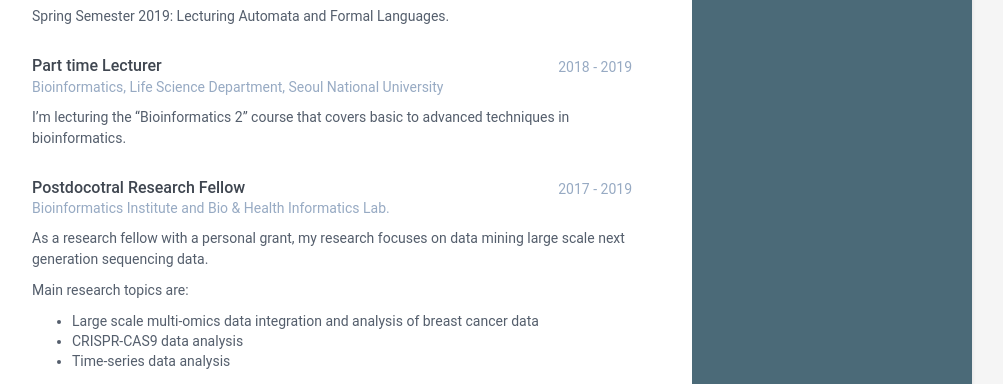
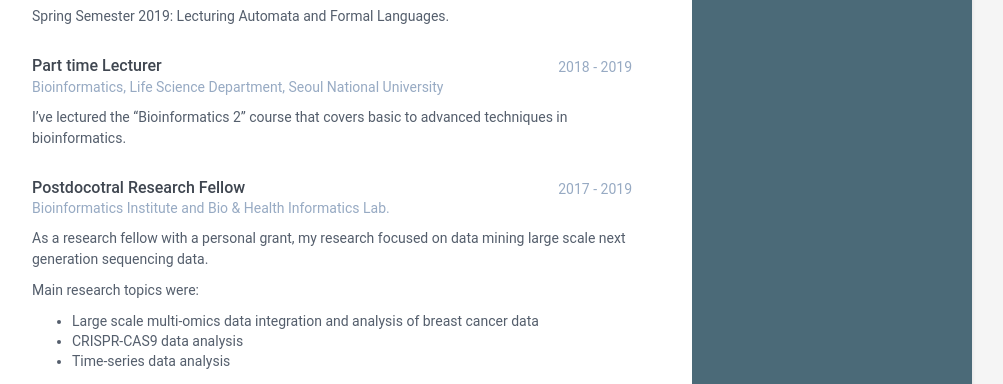
Before and after one commit to inukj/inukj.github.io, a Jekyll site: the page built from index.html, in a window 1280 px wide and 900 px high, scrolled down 3287 px. Shown: the part 151-535 px from the top of the window, without its empty margins (168-1171 px from the left). Built offline with Jekyll 4.4.1, drawn with Linux system fonts in a browser that asks for light colours.

Commit message:
Update data.yml

```diff
--- a/_data/data.yml
+++ b/_data/data.yml
@@ -95,15 +95,15 @@ experiences:
       time: 2018 - 2019
       company: "Bioinformatics, Life Science Department, Seoul National University"
       details: |
-        I'm lecturing the "Bioinformatics 2" course that covers basic to advanced techniques in bioinformatics.
+        I've lectured the "Bioinformatics 2" course that covers basic to advanced techniques in bioinformatics.
 
     - role: Postdocotral Research Fellow
       time: 2017 - 2019
       company: "Bioinformatics Institute and Bio & Health Informatics Lab."
       details: |
-        As a research fellow with a personal grant, my research focuses on data mining large scale next generation sequencing data.
+        As a research fellow with a personal grant, my research focused on data mining large scale next generation sequencing data.
 
-        Main research topics are:
+        Main research topics were:
           - Large scale multi-omics data integration and analysis of breast cancer data
           - CRISPR-CAS9 data analysis
           - Time-series data analysis
```
